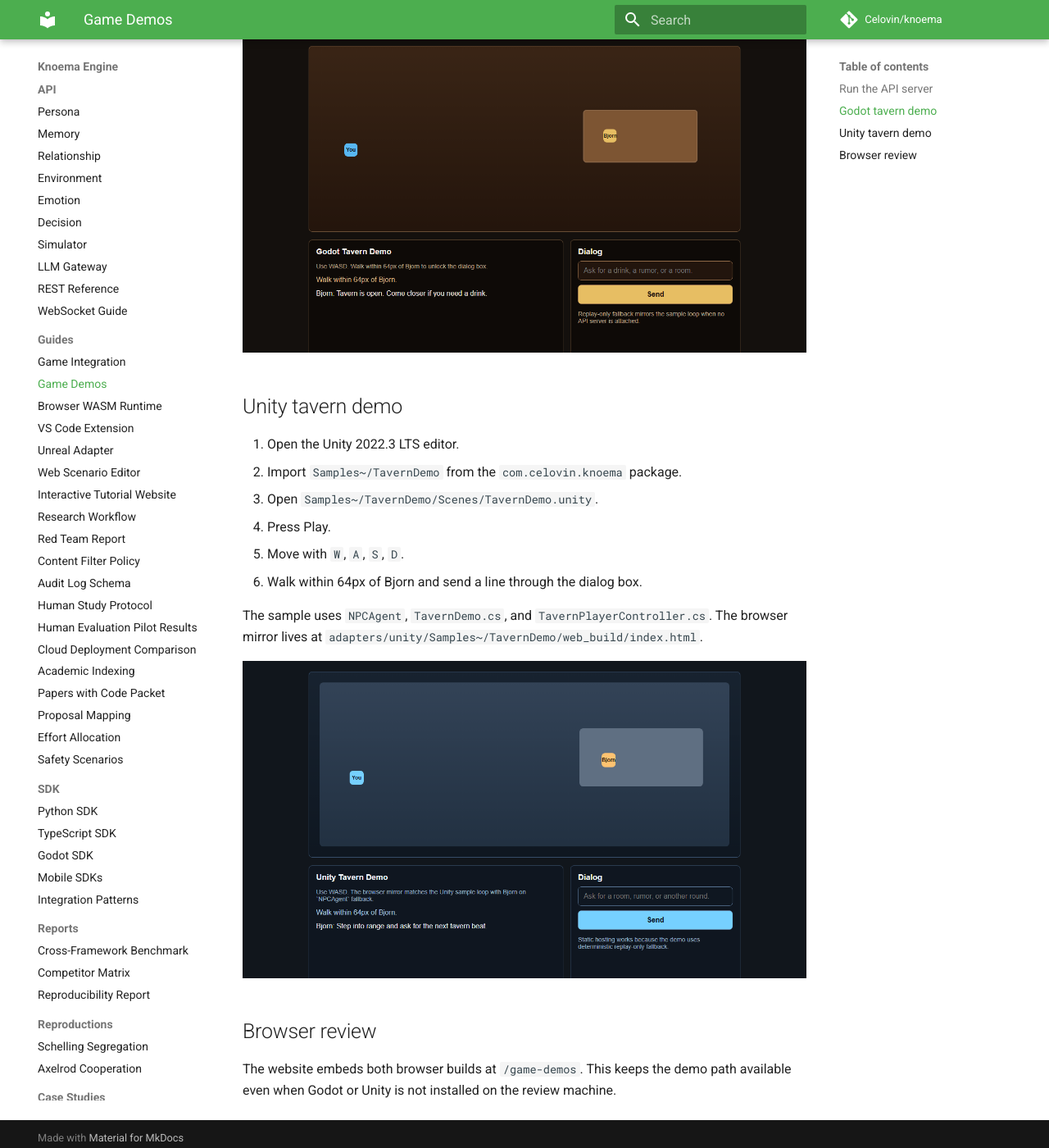
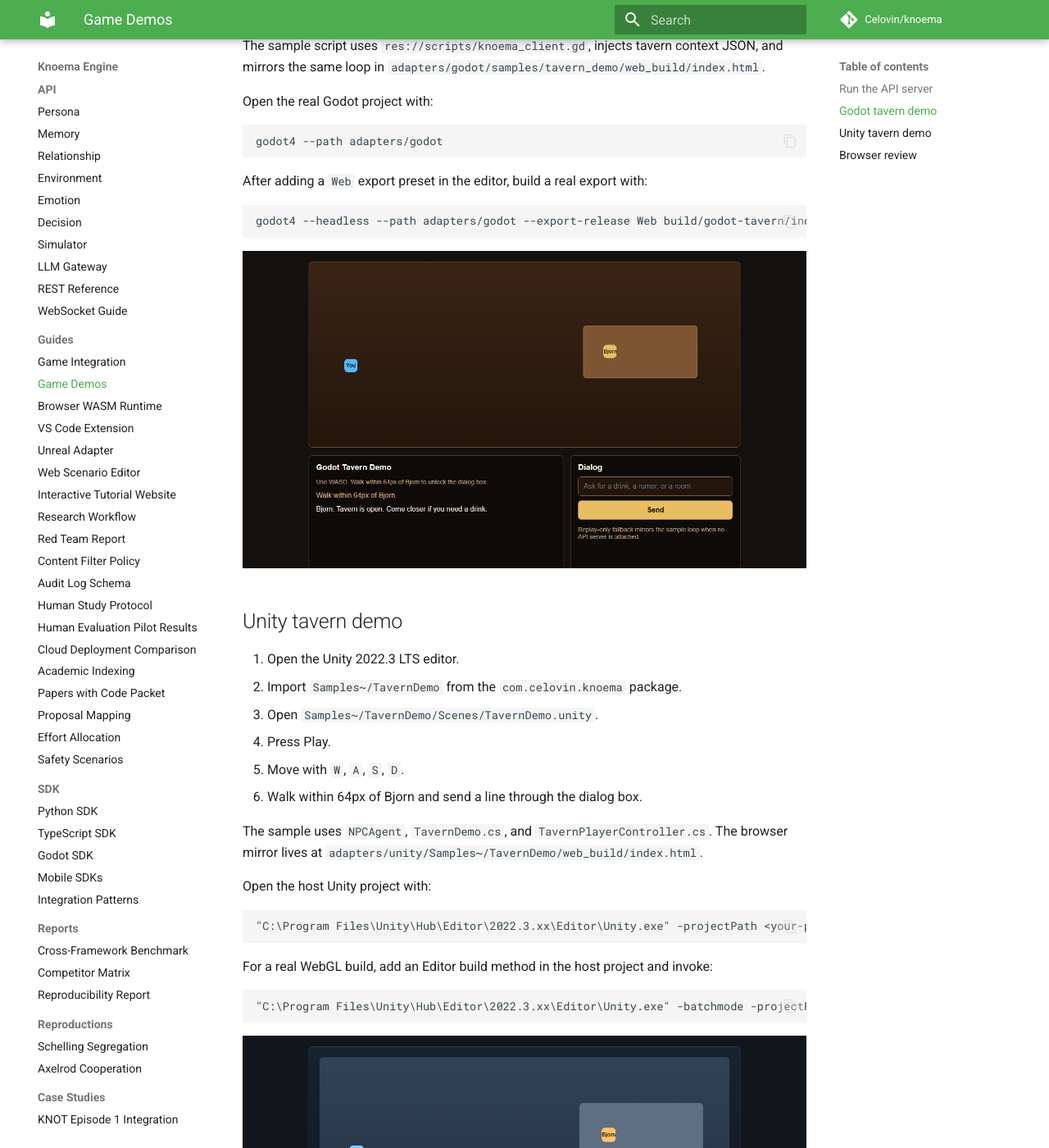
Before and after one commit to Celovin/knoema, an MkDocs documentation site: the page built from docs/adapters/game_demos.md, in a window 1280 px wide and 1400 px high, scrolled down 987 px. Shown: the whole window at 82% size. Built offline with MkDocs 1.6.1 and Material for MkDocs 9.7.7, drawn with Linux system fonts in a browser that asks for light colours; comment, search, counter and statistics services are not loaded; some of the changed text lies outside the part shown.

Commit message:
docs+ux: honest engine adapter labeling + demo quick-start curation

````diff
--- a/docs/adapters/game_demos.md
+++ b/docs/adapters/game_demos.md
@@ -11,6 +11,8 @@
 - walk within 64px of Bjorn
 - type a line
 - receive a replay-only fallback response when no API server is attached
+
+The two `web_build/index.html` mirrors are DOM simulations for adapter review. They are not real Godot or Unity engine exports.
 
 ## Run the API server
 
@@ -31,6 +33,18 @@
 
 The sample script uses `res://scripts/knoema_client.gd`, injects tavern context JSON, and mirrors the same loop in `adapters/godot/samples/tavern_demo/web_build/index.html`.
 
+Open the real Godot project with:
+
+```bash
+godot4 --path adapters/godot
+```
+
+After adding a `Web` export preset in the editor, build a real export with:
+
+```bash
+godot4 --headless --path adapters/godot --export-release Web build/godot-tavern/index.html
+```
+
 ![Godot tavern demo screenshot](screenshots/godot-tavern-demo.png)
 
 ## Unity tavern demo
@@ -44,6 +58,18 @@
 
 The sample uses `NPCAgent`, `TavernDemo.cs`, and `TavernPlayerController.cs`. The browser mirror lives at `adapters/unity/Samples~/TavernDemo/web_build/index.html`.
 
+Open the host Unity project with:
+
+```text
+"C:\Program Files\Unity\Hub\Editor\2022.3.xx\Editor\Unity.exe" -projectPath <your-project>
+```
+
+For a real WebGL build, add an Editor build method in the host project and invoke:
+
+```text
+"C:\Program Files\Unity\Hub\Editor\2022.3.xx\Editor\Unity.exe" -batchmode -projectPath <your-project> -executeMethod TavernDemoBuild.BuildWebGL -quit -logFile Logs\unity-webgl-build.log
+```
+
 ![Unity tavern demo screenshot](screenshots/unity-tavern-demo.png)
 
 ## Browser review
````
Also changed, not shown: README.md (+30 -0 lines), adapters/godot/README.md (+16 -0 lines), adapters/unity/README.md (+16 -0 lines), 5 other files.
